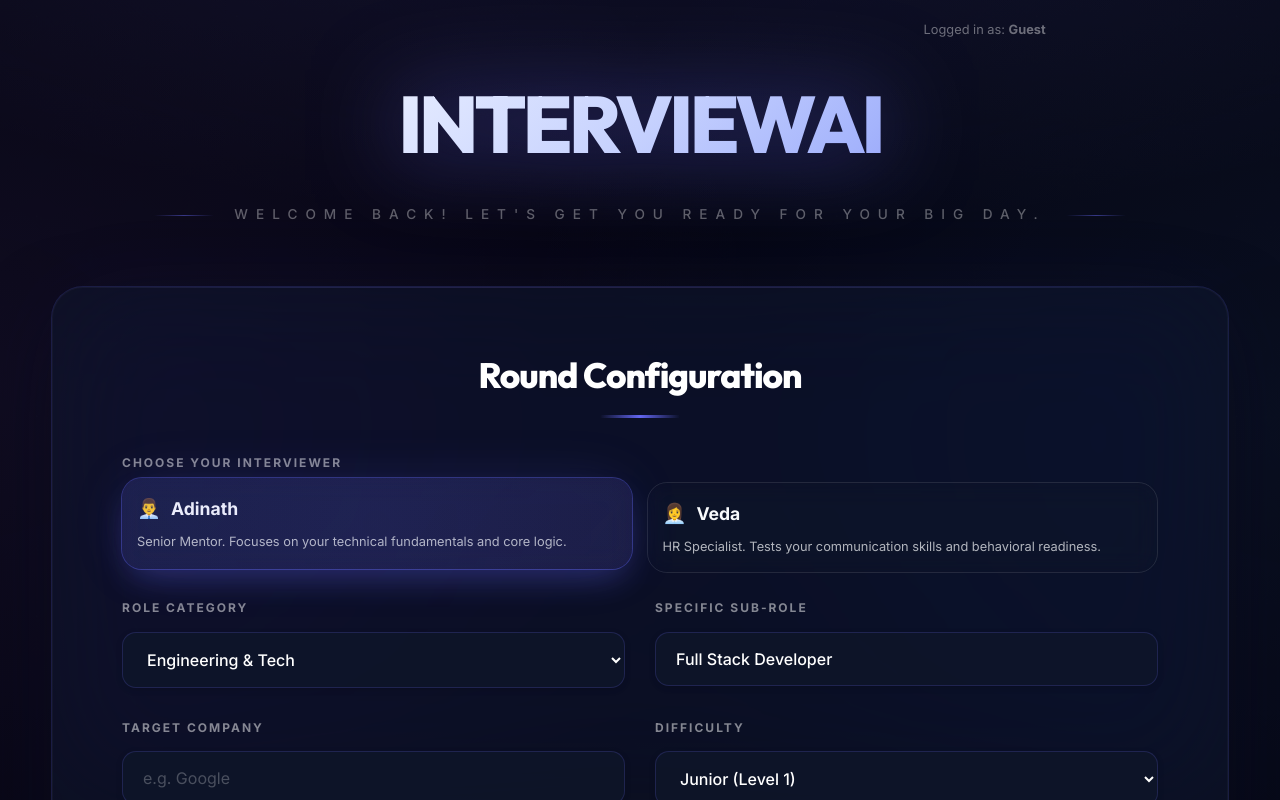
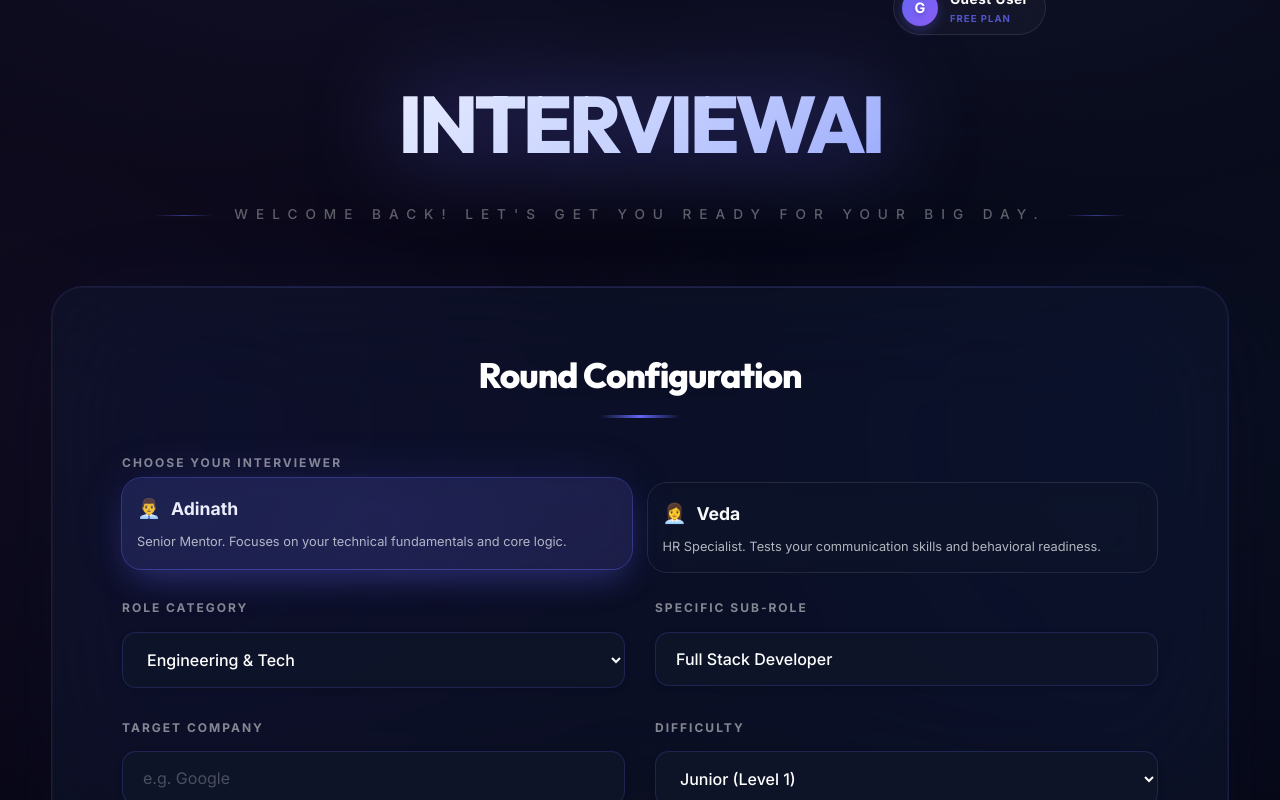
Before and after one commit to Edge-Explorer/Interview-Prep, a React app in the folder frontend/: page /dashboard in a window 1280 px wide. Built offline with nearby package versions, Linux system fonts and the light colour scheme; sample sign-in values are in the browser's storage; the HTML template or start-up script is replaced by a standard one.

Commit message:
style: upgrade user info badge to a professional profile component

```diff
--- a/frontend/src/App.css
+++ b/frontend/src/App.css
@@ -752,3 +752,67 @@
   text-transform: uppercase;
   letter-spacing: 1px;
 }
+
+/* Professional User Profile Badge */
+.user-profile-badge {
+  position: absolute;
+  top: -80px;
+  right: 0;
+  display: flex;
+  align-items: center;
+  gap: 12px;
+  padding: 8px 16px 8px 8px;
+  background: rgba(255, 255, 255, 0.03);
+  backdrop-filter: blur(10px);
+  border: 1px solid rgba(255, 255, 255, 0.1);
+  border-radius: 100px;
+  transition: all 0.3s ease;
+  z-index: 100;
+}
+
+.user-profile-badge:hover {
+  background: rgba(255, 255, 255, 0.06);
+  border-color: rgba(99, 102, 241, 0.3);
+  transform: translateY(-2px);
+}
+
+.user-avatar {
+  width: 36px;
+  height: 36px;
+  background: linear-gradient(135deg, #6366f1, #8b5cf6);
+  border-radius: 50%;
+  display: flex;
+  align-items: center;
+  justify-content: center;
+  color: white;
+  font-weight: 800;
+  font-size: 0.9rem;
+  box-shadow: 0 4px 12px rgba(99, 102, 241, 0.3);
+  text-shadow: 0 2px 4px rgba(0, 0, 0, 0.2);
+}
+
+.user-details {
+  display: flex;
+  flex-direction: column;
+  align-items: flex-start;
+}
+
+.user-name {
+  font-size: 0.85rem;
+  font-weight: 700;
+  color: #fff;
+  letter-spacing: 0.5px;
+}
+
+.user-status {
+  font-size: 0.6rem;
+  font-weight: 800;
+  color: #6366f1;
+  letter-spacing: 1px;
+  text-transform: uppercase;
+  opacity: 0.8;
+}
+
+.user-status.pro {
+  color: #fbbf24;
+}
--- a/frontend/src/pages/Dashboard.jsx
+++ b/frontend/src/pages/Dashboard.jsx
@@ -259,8 +259,16 @@
         return (
             <div className="setup-container animated-setup-bg">
                 <header className="brand-header">
-                    <div className="user-info-badge" style={{ position: 'absolute', top: '-40px', right: '0', fontSize: '0.8rem', color: 'rgba(255,255,255,0.4)' }}>
-                        Logged in as: <b>{user.full_name || "Guest"}</b>
+                    <div className="user-profile-badge">
+                        <div className="user-avatar">
+                            {user.full_name ? user.full_name.charAt(0).toUpperCase() : "G"}
+                        </div>
+                        <div className="user-details">
+                            <span className="user-name">{user.full_name || "Guest User"}</span>
+                            <span className="user-status">
+                                {user.is_premium ? "PRO MEMBER" : "FREE PLAN"}
+                            </span>
+                        </div>
                     </div>
                     <h1 className="gradient-text">InterviewAI</h1>
                     <p>Welcome back! Let's get you ready for your big day.</p>
```
